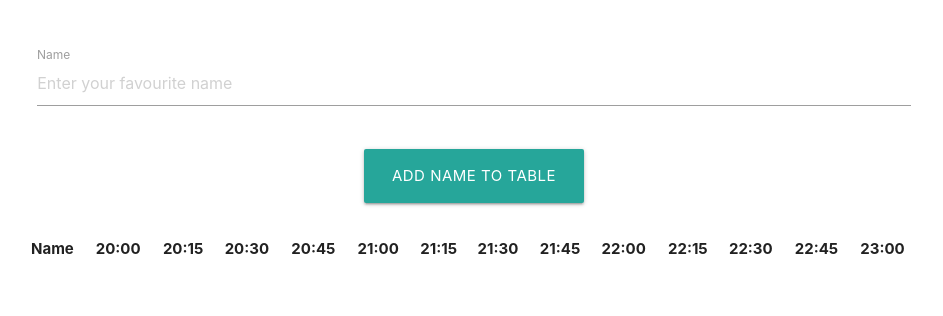
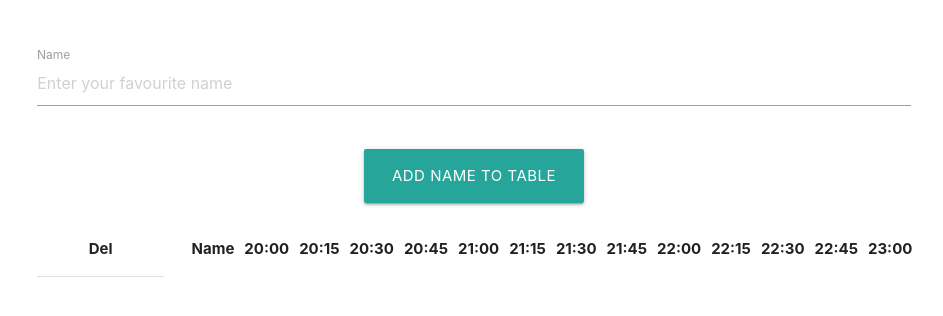
Before and after one commit to kimyu92/kimchi-scheduler, a plain HTML site: page index.html in a window 1280 px wide. Shown: the whole page, without its empty margins (166-1109 px from the left). Drawn offline with nearby package versions, Linux system fonts and the light colour scheme.

Commit message:
del button appearance up

```diff
--- a/index.html
+++ b/index.html
@@ -33,7 +33,7 @@
     //   $(this).on('click', function(){
     //   });
     // });
-    $(".scheduleTable").on('click', '.usherNameButton', function(evt){
+    $(".deleteTable").on('click', '.usherNameButton', function(evt){
       alert('abc');
     });
 
@@ -72,6 +72,8 @@
       rowString += '</tr>';
 
       $(tbodyName).append(rowString);
+
+      $('.deleteTableTbody').append('<tr><td class="center-align"><a class="waves-effect waves-light btn usherNameButton">Del</a></td></tr>');
 
       // This is not elegant solution at all
       $('.selectable').selectable({
@@ -163,13 +165,26 @@
     </div>
 
     <!-- Table -->
-    <table class="scheduleTable">
-      <thead class="scheduleTableThead">
-      </thead>
-      <tbody class="scheduleTableTbody">
-      </tbody>
-    </table>
+    <div class="row">
 
+      <!-- Delete buttons table -->
+      <div class="col s2">
+        <table class="deleteTable">
+          <thead class="deleteTableThead"><th class="center-align">Del</th></thead>
+          <tbody class="deleteTableTbody"></tbody>
+        </table>
+      </div>
+
+      <!-- Scheduler table -->
+      <div class="col s10">
+        <table class="scheduleTable">
+          <thead class="scheduleTableThead">
+          </thead>
+          <tbody class="scheduleTableTbody">
+          </tbody>
+        </table>
+      </div>
+    </div>
   </div>
 </body>
 </html>
```
